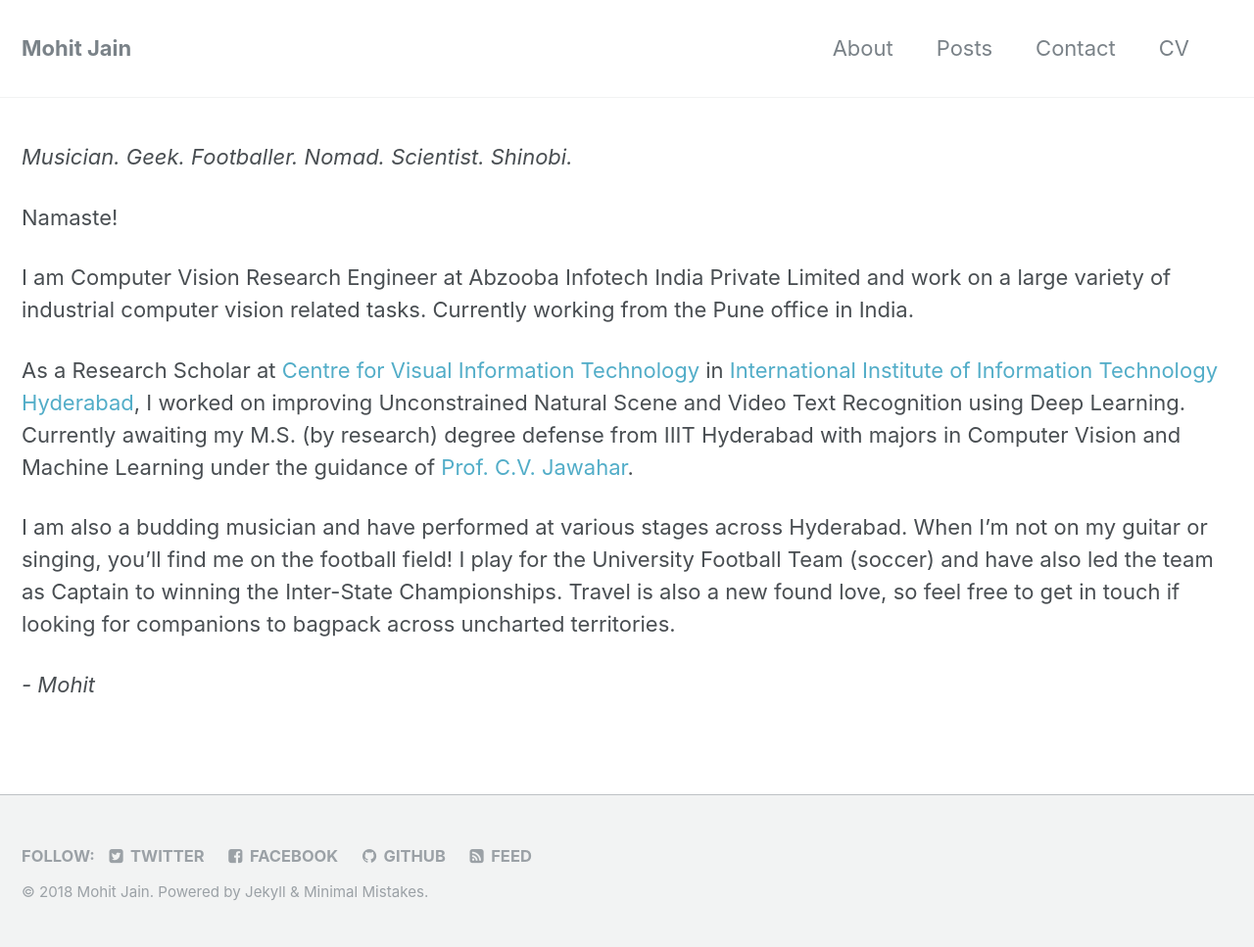
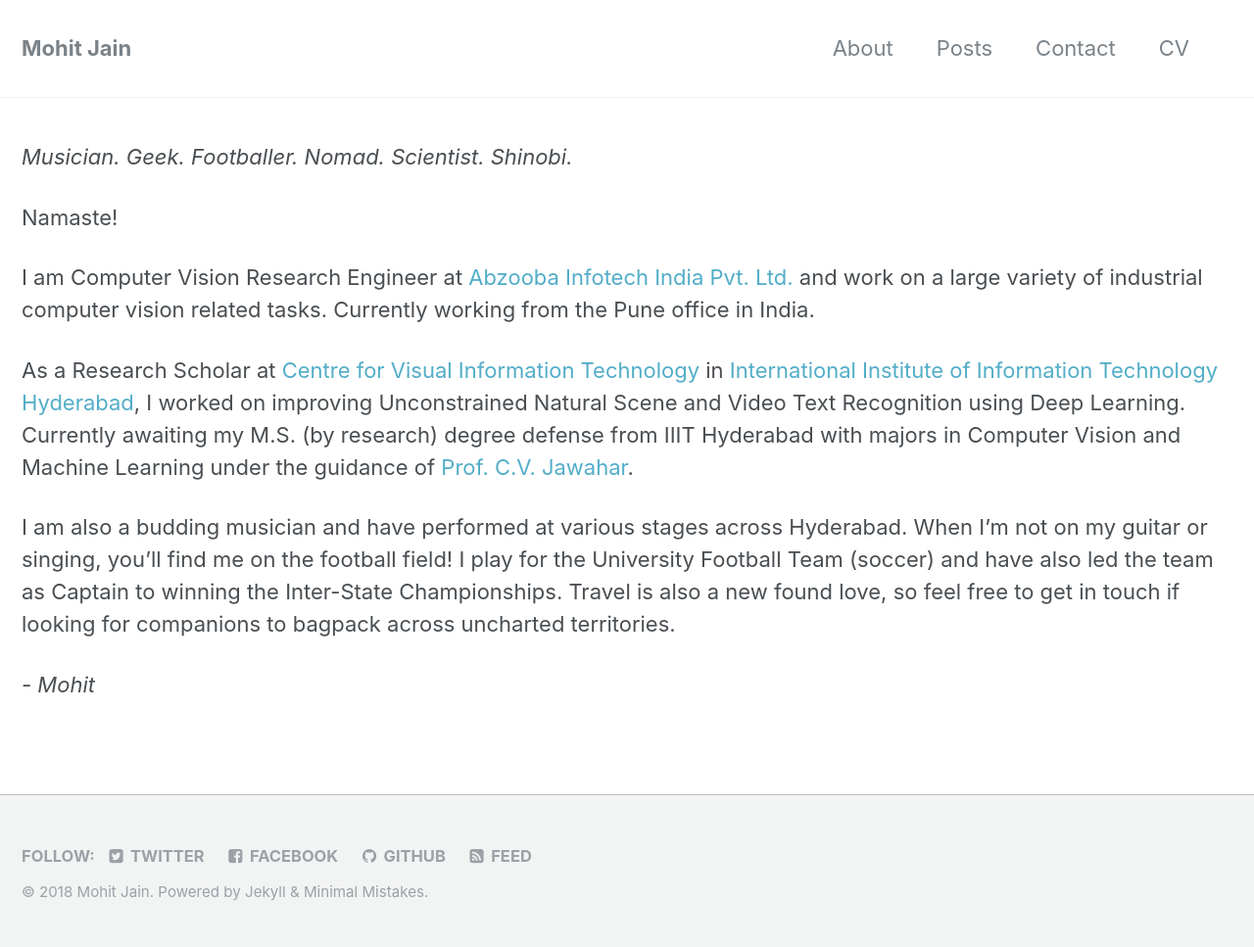
Before and after one commit to NightFury13/nightfury13.github.io, a Jekyll site: the page built from _pages/about.md, in a window 1280 px wide. Shown: the whole page at 98% size. Built offline with Jekyll 4.4.1, drawn with Linux system fonts in a browser that asks for light colours.

Commit message:
Update about.md

```diff
--- a/_pages/about.md
+++ b/_pages/about.md
@@ -8,7 +8,7 @@ _Musician. Geek. Footballer. Nomad. Scientist. Shinobi._
 
 Namaste!
 
-I am Computer Vision Research Engineer at Abzooba Infotech India Private Limited and work on a large variety of industrial computer vision related tasks. Currently working from the Pune office in India.
+I am Computer Vision Research Engineer at [Abzooba Infotech India Pvt. Ltd.](http://www.abzooba.com/) and work on a large variety of industrial computer vision related tasks. Currently working from the Pune office in India.
 
 As a Research Scholar at [Centre for Visual Information Technology](http://cvit.iiit.ac.in/) in [International Institute of Information Technology Hyderabad](https://iiit.ac.in/), I worked on improving Unconstrained Natural Scene and Video Text Recognition using Deep Learning. Currently awaiting my M.S. (by research) degree defense from IIIT Hyderabad with majors in Computer Vision and Machine Learning under the guidance of [Prof. C.V. Jawahar](http://cvit.iiit.ac.in/people/faculty/people/faculty/cvit-faculty/jawahar).
 
```
